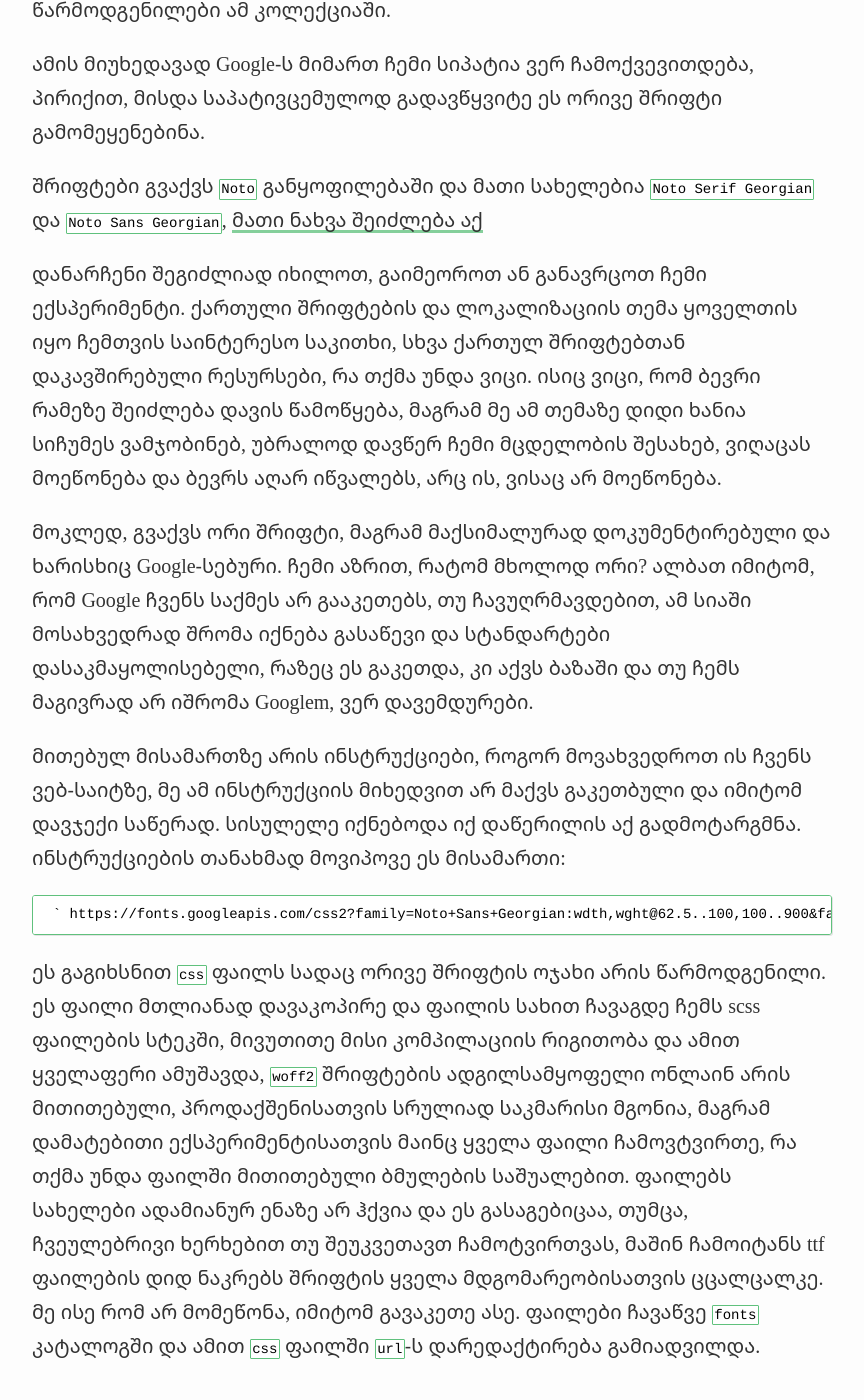
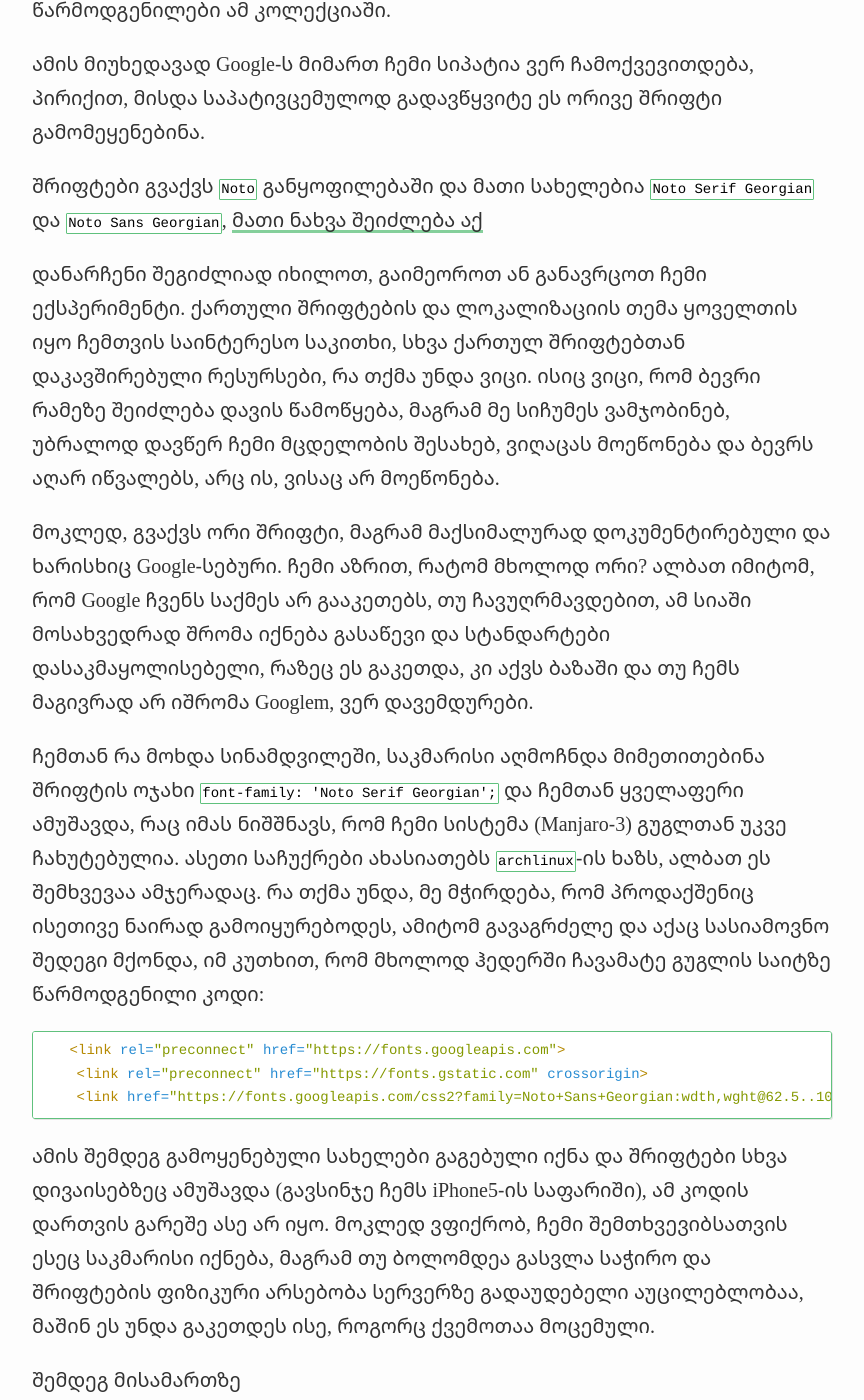
Before and after one commit to avtotrainer/portfolio, a Jekyll site: the page built from _articles/google_fonts.md, in a window 1280 px wide and 1400 px high, scrolled down 451 px. Shown: the whole window, without its empty margins (208-1072 px from the left). Built offline with Jekyll 4.4.1, drawn with Linux system fonts in a browser that asks for light colours; nearby versions of some CDN libraries; some of the changed text lies outside the part shown.

Commit message:
google fonts - სტატიაც ჩავამატე

```diff
--- a/_articles/google_fonts.md
+++ b/_articles/google_fonts.md
@@ -12,14 +12,26 @@
 
 შრიფტები გვაქვს `Noto` განყოფილებაში და მათი სახელებია `Noto Serif Georgian` და `Noto Sans Georgian`, [მათი ნახვა შეიძლება აქ](https://fonts.google.com/noto/fonts?noto.query=georgian&noto.lang=ka_Geor&noto.script=Geor)
 
-დანარჩენი შეგიძლიად იხილოთ, გაიმეოროთ ან განავრცოთ ჩემი ექსპერიმენტი. ქართული შრიფტების და ლოკალიზაციის თემა ყოველთის იყო ჩემთვის საინტერესო საკითხი, სხვა ქართულ შრიფტებთან დაკავშირებული რესურსები, რა თქმა უნდა ვიცი. ისიც ვიცი, რომ ბევრი რამეზე შეიძლება დავის წამოწყება, მაგრამ მე ამ თემაზე დიდი ხანია სიჩუმეს ვამჯობინებ, უბრალოდ დავწერ ჩემი მცდელობის შესახებ, ვიღაცას მოეწონება და ბევრს აღარ იწვალებს, არც ის, ვისაც არ მოეწონება.
+დანარჩენი შეგიძლიად იხილოთ, გაიმეოროთ ან განავრცოთ ჩემი ექსპერიმენტი. ქართული შრიფტების და ლოკალიზაციის თემა ყოველთის იყო ჩემთვის საინტერესო საკითხი, სხვა ქართულ შრიფტებთან დაკავშირებული რესურსები, რა თქმა უნდა ვიცი. ისიც ვიცი, რომ ბევრი რამეზე შეიძლება დავის წამოწყება, მაგრამ მე სიჩუმეს ვამჯობინებ, უბრალოდ დავწერ ჩემი მცდელობის შესახებ, ვიღაცას მოეწონება და ბევრს აღარ იწვალებს, არც ის, ვისაც არ მოეწონება.
 
 მოკლედ, გვაქვს ორი შრიფტი, მაგრამ მაქსიმალურად დოკუმენტირებული და ხარისხიც Google-სებური. ჩემი აზრით, რატომ მხოლოდ ორი? ალბათ იმიტომ, რომ Google ჩვენს საქმეს არ გააკეთებს, თუ ჩავუღრმავდებით, ამ სიაში მოსახვედრად შრომა იქნება გასაწევი და სტანდარტები დასაკმაყოლისებელი, რაზეც ეს გაკეთდა, კი აქვს ბაზაში და თუ ჩემს მაგივრად არ იშრომა Googlem, ვერ დავემდურები.
 
-მითებულ მისამართზე არის ინსტრუქციები, როგორ მოვახვედროთ ის ჩვენს ვებ-საიტზე, მე ამ ინსტრუქციის მიხედვით არ მაქვს გაკეთბული და იმიტომ დავჯექი საწერად. სისულელე იქნებოდა იქ დაწერილის აქ გადმოტარგმნა. ინსტრუქციების თანახმად მოვიპოვე ეს მისამართი:
+ჩემთან რა მოხდა სინამდვილეში, საკმარისი აღმოჩნდა მიმეთითებინა შრიფტის ოჯახი `font-family: 'Noto Serif Georgian';` და ჩემთან ყველაფერი ამუშავდა, რაც იმას ნიშშნავს, რომ ჩემი სისტემა (Manjaro-3) გუგლთან უკვე ჩახუტებულია. ასეთი საჩუქრები ახასიათებს `archlinux`-ის ხაზს, ალბათ ეს შემხვევაა ამჯერადაც. რა თქმა უნდა, მე მჭირდება, რომ პროდაქშენიც ისეთივე ნაირად გამოიყურებოდეს, ამიტომ გავაგრძელე და აქაც სასიამოვნო შედეგი მქონდა, იმ კუთხით, რომ მხოლოდ ჰედერში ჩავამატე გუგლის საიტზე წარმოდგენილი კოდი:
+
+~~~html
+   <link rel="preconnect" href="https://fonts.googleapis.com">
+    <link rel="preconnect" href="https://fonts.gstatic.com" crossorigin>
+    <link href="https://fonts.googleapis.com/css2?family=Noto+Sans+Georgian:wdth,wght@62.5..100,100..900&family=Noto+Serif+Georgian:wdth,wght@62.5..100,100..900&display=swap" rel="stylesheet">
+~~~
+
+ამის შემდეგ გამოყენებული სახელები გაგებული იქნა და შრიფტები სხვა დივაისებზეც ამუშავდა (გავსინჯე ჩემს iPhone5-ის საფარიში), ამ კოდის დართვის გარეშე ასე არ იყო. მოკლედ ვფიქრობ, ჩემი შემთხვევიბსათვის ესეც საკმარისი იქნება, მაგრამ თუ ბოლომდეა გასვლა საჭირო და შრიფტების ფიზიკური არსებობა სერვერზე გადაუდებელი აუცილებლობაა, მაშინ ეს უნდა გაკეთდეს ისე, როგორც ქვემოთაა მოცემული.
+
+შემდეგ მისამართზე
 
      ` https://fonts.googleapis.com/css2?family=Noto+Sans+Georgian:wdth,wght@62.5..100,100..900&family=Noto+Serif+Georgian:wght@100..900&display=swap`
 
-ეს გაგიხსნით `css` ფაილს სადაც ორივე შრიფტის ოჯახი არის წარმოდგენილი. ეს ფაილი მთლიანად დავაკოპირე და ფაილის სახით ჩავაგდე ჩემს scss ფაილების სტეკში, მივუთითე მისი კომპილაციის რიგითობა და ამით ყველაფერი ამუშავდა, `woff2` შრიფტების ადგილსამყოფელი ონლაინ არის მითითებული, პროდაქშენისათვის სრულიად საკმარისი მგონია, მაგრამ დამატებითი ექსპერიმენტისათვის მაინც ყველა ფაილი ჩამოვტვირთე, რა თქმა უნდა ფაილში მითითებული ბმულების საშუალებით. ფაილებს სახელები ადამიანურ ენაზე არ ჰქვია და ეს გასაგებიცაა, თუმცა, ჩვეულებრივი ხერხებით თუ შეუკვეთავთ ჩამოტვირთვას, მაშინ ჩამოიტანს ttf ფაილების დიდ ნაკრებს შრიფტის ყველა მდგომარეობისათვის ცცალცალკე. მე ისე რომ არ მომეწონა, იმიტომ გავაკეთე ასე. ფაილები ჩავაწვე `fonts` კატალოგში და ამით `css` ფაილში `url`-ს დარედაქტირება გამიადვილდა.
+გაგიხსნით `css` ფაილს სადაც ორივე შრიფტის ოჯახი არის წარმოდგენილი. თუ ამ ფაილს დავაკოპირებთ და მივაბამთ ჩვენი საიტის css-ს, ამისათვის მრავალი გზა არსებობს, მე მაგალითად ჩავაგდებდი scss ფაილების სტეკში, მივუთითებდი მისი კომპილაციის რიგითობას ძირიდათ scss ფაილში და ამიწყობს, ეჭვი არაა, თუმცა ყველანაირად შეგიძლიათ, სულაც ჩააკოპიროთ თქვენს css-ში, იმუშავებს. `woff2` შრიფტები მითითებულია ონლაინ, რაც იმას ნიშნავს, რომ მათ მაინც გუგლზე მოძებნის, იმისათვის, რომ ფიზიკურად ჩამოვტვირთოთ, ფაილის ლინკი უნდა გავხსნათ ცალკე ტაბში, გუგლზე იპოვის ამ შრიფტს და ჩამოტვირთვას შემოგთავაზებთ, მე ვფიქრობ, რომ მანამდე გააკეთოთ კატალოგი `fonts` და იქ ჩამოტვირთოთ, ყველას ჩამოტვირთვის მერე `url` უნდა დაარედაქტიროთ ლოკალურზე, რაც ადვილი საქმეა, `fonts/<ფაილის სახელი.wof2>` დატოვებთ, მარტო ზედმეტებს უნდა წაშლა.
 
-„
+გუგლის შრიფტების გამოყენება საინტერესოა იმ კუთხით, რომ აქ სრულყოფილების იმედი უნდა გვქონდეს, როცა ჩაიხედებით `css` ფაილში, ნახავთ, რომ UTP8 კოდირება სხვადასხვა შემთხვევისათვის ამომწურავად აქვს გაწერილი, ამის გამო არც სხვა ენებზე უნდა შეიქმნას პრობლემა, მათ შორის არც ნახატ სიმბოლოებზე. ამაზე გულისხმიერად მუშაობს Nerd-იც და მასზეც აუცილებლად დავწერ.
+
+ბოლოს ორი სიტყვა ჩემს მიერ ნახსენებ ინერესსზე, ქართული შრიფტების რესურსები გვაქვს, მაგრამ ვფიქრობ, მათ გადახალისება სჭირდება სტანდარტთან შესამამისობაში, ჩვენი შრიფტებისათვის სხვადასხვა ფაილშია განთესილი ჩვეულებრივი და მთავრული. ეს მოუხერხებელად მეჩვნება, იმისათვის რომ სათაური გავაკეთო მთავრული შრიფტები ცალკე უნდა ჩავამატო.
```
